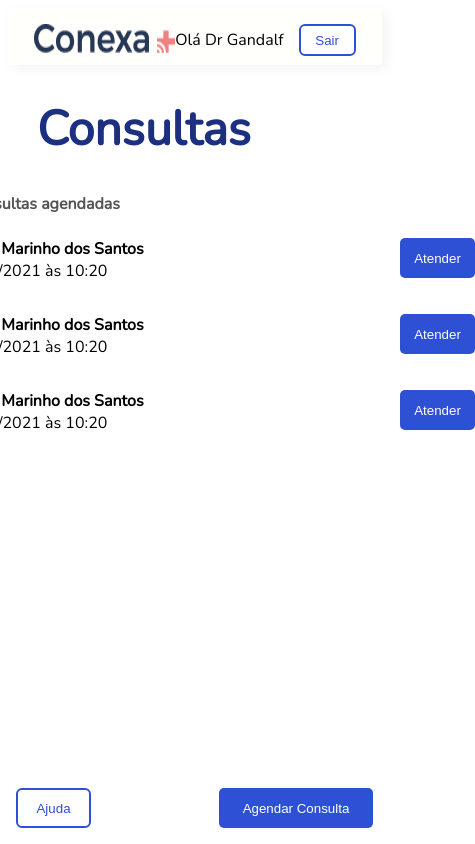
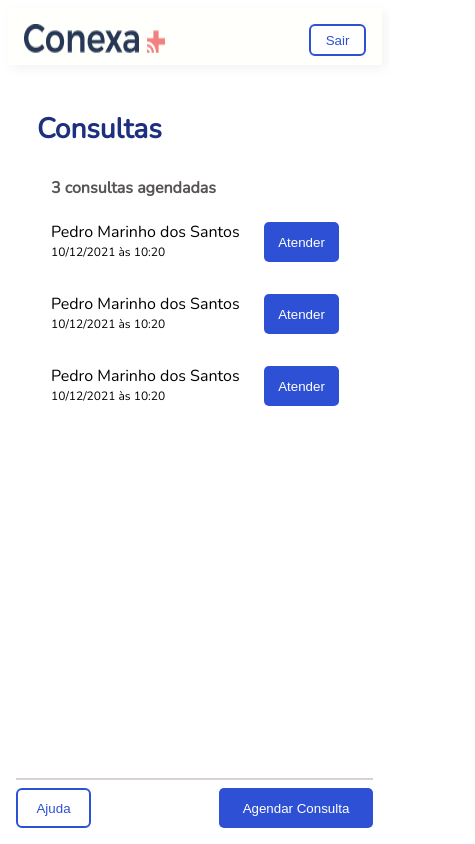
Before and after one commit to BismarckOliveira/DesafioC, a React (Create React App) app: page /dashboard in a window 390 px wide. Shown: the whole page, 475 px wide, since content can reach past the window. Built offline with nearby package versions, Linux system fonts and the light colour scheme.

Commit message:
layout mobile do dashboard finalizado

```diff
--- a/src/pages/Dashboard/index.tsx
+++ b/src/pages/Dashboard/index.tsx
@@ -53,8 +53,11 @@ const Dasboard: React.FC = () => {
         </ul>
       </Section>
       <Footer>
-        <Button className="ajuda">Ajuda</Button>
-        <Button className="novaConsulta">Agendar Consulta</Button>
+        <hr />
+        <div>
+          <Button className="ajuda">Ajuda</Button>
+          <Button className="novaConsulta">Agendar Consulta</Button>
+        </div>
       </Footer>
     </Container>
   );
--- a/src/pages/Dashboard/style.ts
+++ b/src/pages/Dashboard/style.ts
@@ -40,10 +40,13 @@ export const NavBarContent = styled.div`
   }
 
   @media screen and (max-width: 800px) {
-    display: flex;
-    justify-content: center;
     img {
       height: 30px;
+    }
+    div {
+      span {
+        display: none;
+      }
     }
   }
 `;
@@ -58,6 +61,11 @@ export const Header = styled.header`
     padding-left: 29px;
     padding-top: 32px;
     margin: 0;
+  }
+  @media screen and (max-width: 800px) {
+    h1 {
+      font-size: 28px;
+    }
   }
 `;
 
@@ -82,11 +90,29 @@ export const Section = styled.section`
       display: flex;
       justify-content: space-between;
       margin-bottom: 32px;
+      strong {
+        font-size: 16px;
+        line-height: 20px;
+      }
+
+      span {
+        font-size: 12px;
+        line-height: 20px;
+      }
 
       button {
         width: 75px;
         height: 40px;
       }
+    }
+  }
+
+  @media screen and (max-width: 800px) {
+    ul {
+      width: 288px;
+      height: 180px;
+      padding: 0px;
+      margin: 0px;
     }
   }
 `;
@@ -97,15 +123,20 @@ export const Description = styled.div`
 `;
 
 export const Footer = styled.footer`
-  position: absolute;
-  display: flex;
-  justify-content: space-between;
-  align-items: center;
-
+  position: fixed;
   left: 0px;
   right: 1px;
   bottom: 0px;
   padding: 16px;
+  hr {
+    display: none;
+  }
+
+  div {
+    display: flex;
+    justify-content: space-between;
+    align-items: center;
+  }
 
   .ajuda {
     width: 75px;
@@ -124,4 +155,12 @@ export const Footer = styled.footer`
     width: 154px;
     height: 40px;
   }
+
+  @media screen and (max-width: 800px) {
+    hr {
+      display: block;
+      border: 1px solid #dad2d0;
+      box-sizing: border-box;
+    }
+  }
 `;
--- a/src/styles/global.ts
+++ b/src/styles/global.ts
@@ -8,6 +8,8 @@ h1{
 
 span, strong, p{
   font-family: 'Nunito';
+  font-style: normal;
+  font-weight: normal;
 }
 
 button{
```
